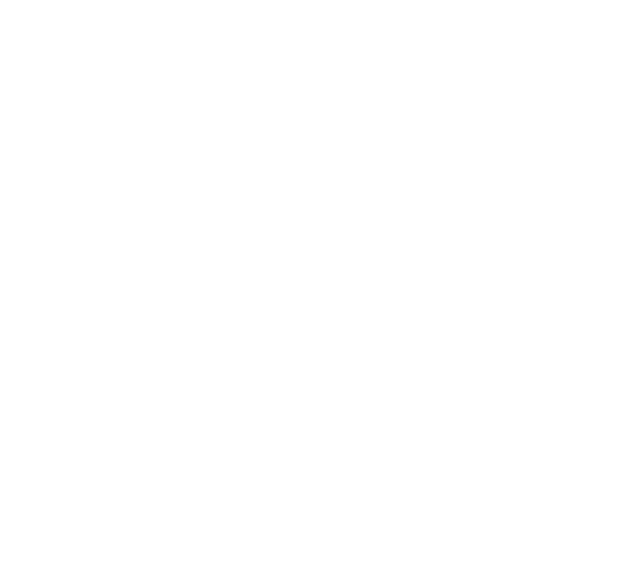
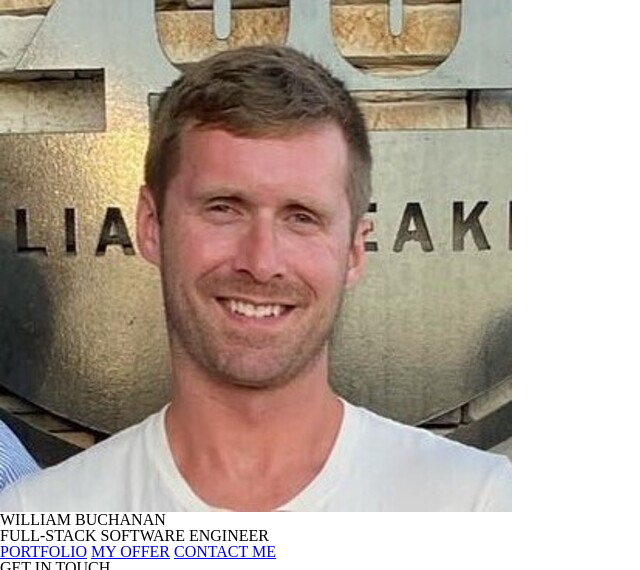
Before and after one commit to wb1110/portfolio, a plain HTML site: page Portfolio.html in a window 1280 px wide. Shown: the top 570 px of the page, without its empty margins (0-640 px from the left). Drawn offline with Linux system fonts and the light colour scheme; files whose address does not match are found by name.

Commit message:
second save

```diff
--- a/Portfolio.css
+++ b/Portfolio.css
@@ -0,0 +1,48 @@
+html, body, div, span, applet, object, iframe,
+h1, h2, h3, h4, h5, h6, p, blockquote, pre,
+a, abbr, acronym, address, big, cite, code,
+del, dfn, em, img, ins, kbd, q, s, samp,
+small, strike, strong, sub, sup, tt, var,
+b, u, i, center,
+dl, dt, dd, ol, ul, li,
+fieldset, form, label, legend,
+table, caption, tbody, tfoot, thead, tr, th, td,
+article, aside, canvas, details, embed,
+figure, figcaption, footer, header, hgroup,
+menu, nav, output, ruby, section, summary,
+time, mark, audio, video {
+	margin: 0;
+	padding: 0;
+	border: 0;
+	font-size: 100%;
+	font: inherit;
+	vertical-align: baseline;
+}
+/* HTML5 display-role reset for older browsers */
+article, aside, details, figcaption, figure,
+footer, header, hgroup, menu, nav, section {
+	display: block;
+}
+body {
+	line-height: 1;
+}
+ol, ul {
+	list-style: none;
+}
+blockquote, q {
+	quotes: none;
+}
+blockquote:before, blockquote:after,
+q:before, q:after {
+	content: '';
+	content: none;
+}
+table {
+	border-collapse: collapse;
+	border-spacing: 0;
+}
+/* Navigation Section */
+.fa-envelope{
+    background-color: black;
+    size: 20vh;
+}
--- a/Portfolio.html
+++ b/Portfolio.html
@@ -5,6 +5,26 @@
     </head>
     <body>
         <header>
+            <div class="headshot">
+                <img src="images\Profile Pic.jpg" alt="William Buchanan Headshot">
+                <h2>WILLIAM BUCHANAN</h2>
+                <h3>FULL-STACK SOFTWARE ENGINEER</h3>
+            </div>
+            <nav class="primaryLinks">
+                <a href="#" class="link">PORTFOLIO</a>
+                <a href="#" class="link">MY OFFER</a>
+                <a href="#" class="link">CONTACT ME</a>
+            </nav>
+            <nav class="inTouch">
+                <p>GET IN TOUCH</p>
+                <i class="fa-solid fa-envelope"></i>
+                <img src="" alt="linkedin" class="linkedIn">
+                <img src="" alt="github" class="gitHub">
+                <img src="" alt="facebook" class="facebook">
+                <img src="" alt="twitter" class="twitter">
+
+            </nav>
+
 
         </header>
     </body>
```
Also changed, not shown: images/Profile Pic.jpg (added).
